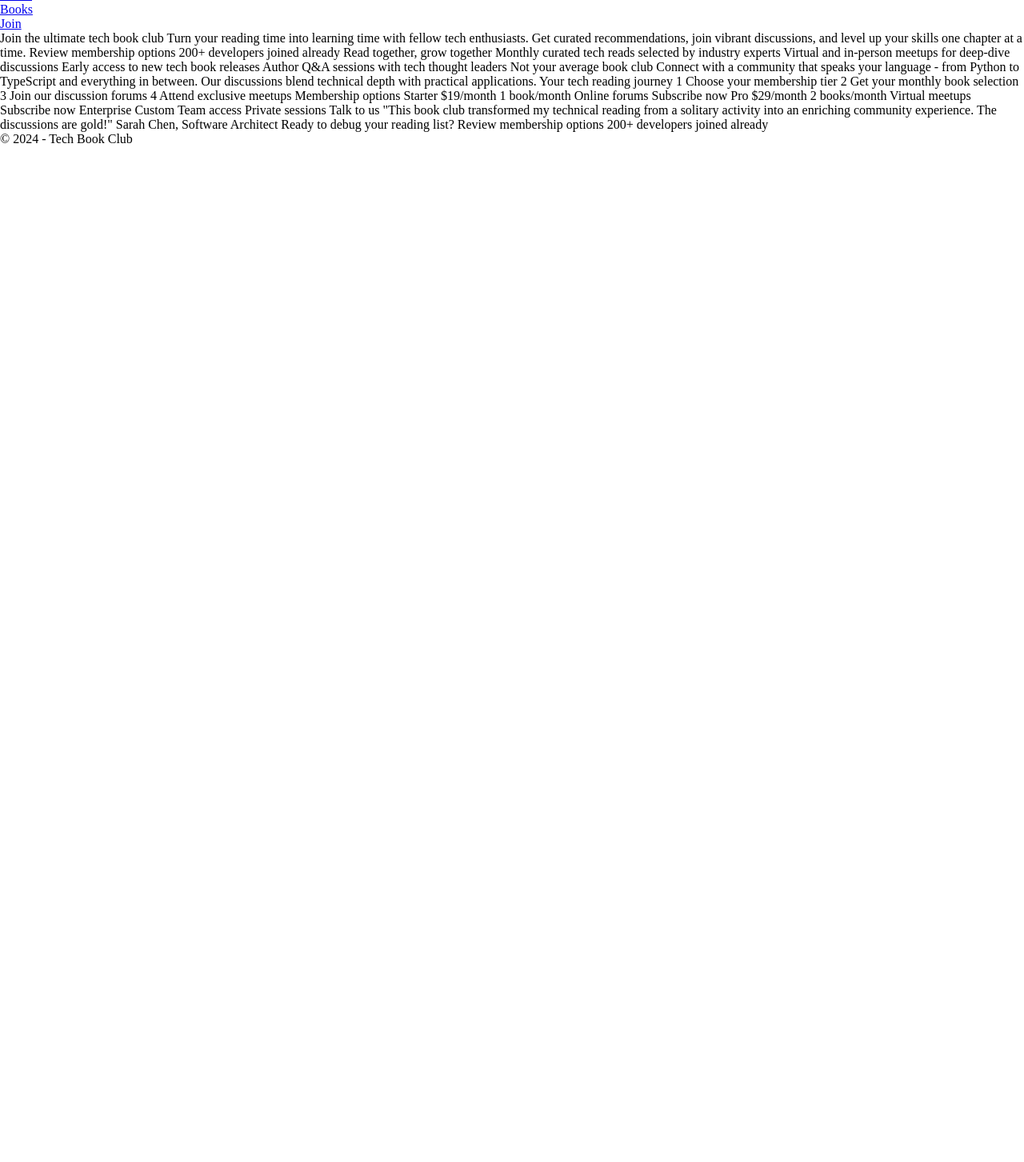
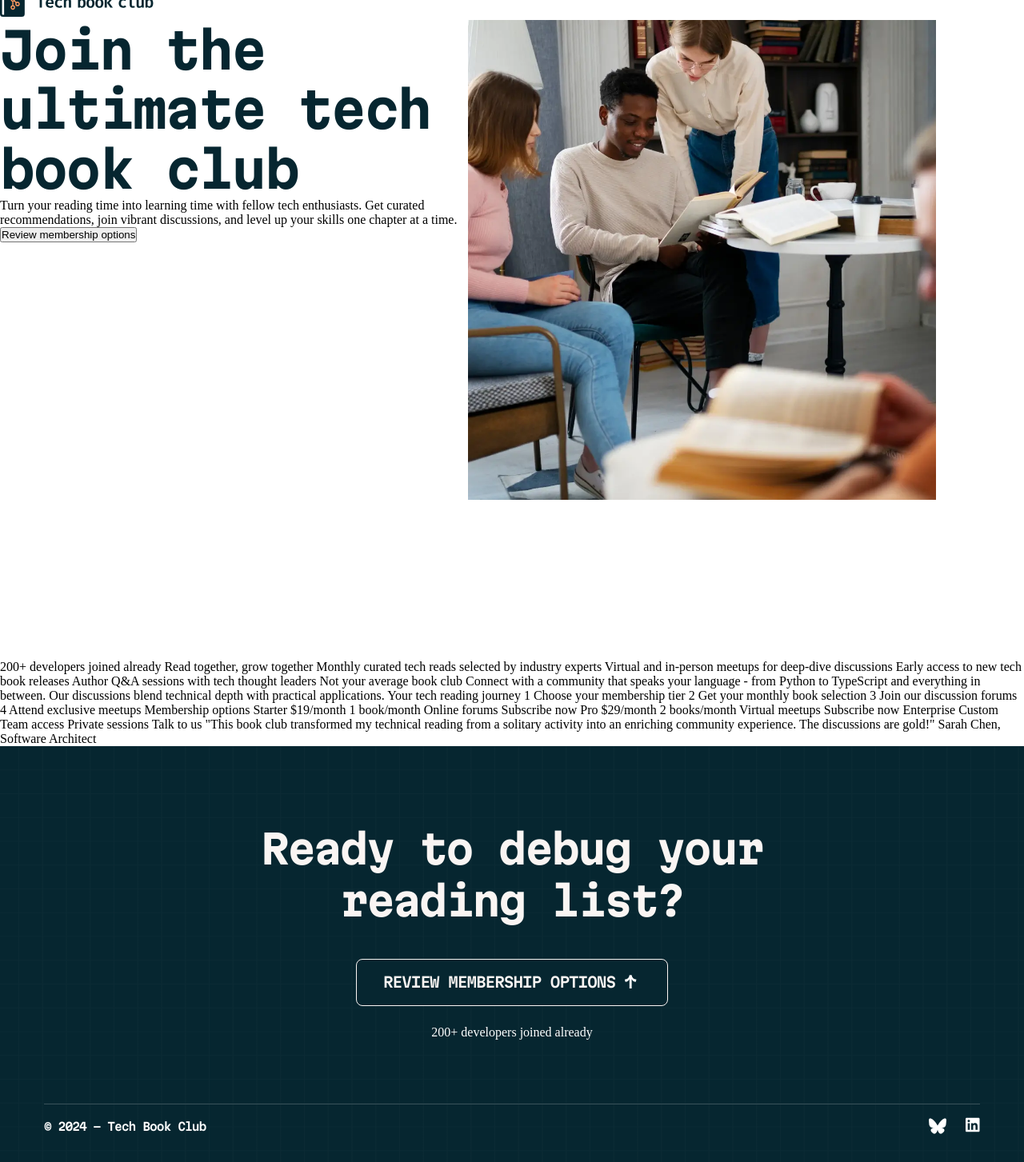
Before and after one commit to Stephanie-Dennehy/Tech-Book-Club-Landing-Page, a plain HTML site: page index.html in a window 1280 px wide. Shown: the part 15-1468 px from the top of the page at 80% size. Before the commit the page ends 800 px from the top, so only its background shows below. Drawn offline with Linux system fonts and the light colour scheme.

Commit message:
HTML and CSS for footer

```diff
--- a/index.html
+++ b/index.html
@@ -8,20 +8,38 @@
   <title>Tech Book Club Landing Page</title>
 </head>
 <body>
-  <header>
-    <nav>
-      <ul>
-        <li><a href="#about">About</a></li>
-        <li><a href="#books">Books</a></li>
-        <li><a href="#join">Join</a></li>
-      </ul>
-    </nav>
+  <header class="row">
+    <img src="./assets/images/logo.svg" alt="Tech Book Club logo">
   </header>
   <main>
-    Join the ultimate tech book club Turn your reading time into learning time with fellow tech enthusiasts. Get curated recommendations, join vibrant discussions, and level up your skills one chapter at a time. Review membership options 200+ developers joined already Read together, grow together Monthly curated tech reads selected by industry experts Virtual and in-person meetups for deep-dive discussions Early access to new tech book releases Author Q&A sessions with tech thought leaders Not your average book club Connect with a community that speaks your language - from Python to TypeScript and everything in between. Our discussions blend technical depth with practical applications. Your tech reading journey 1 Choose your membership tier 2 Get your monthly book selection 3 Join our discussion forums 4 Attend exclusive meetups Membership options Starter $19/month 1 book/month Online forums Subscribe now Pro $29/month 2 books/month Virtual meetups Subscribe now Enterprise Custom Team access Private sessions Talk to us "This book club transformed my technical reading from a solitary activity into an enriching community experience. The discussions are gold!" Sarah Chen, Software Architect Ready to debug your reading list? Review membership options 200+ developers joined already
+    <div class="row">
+      <div class="hero">
+        <div class="column">
+          <h1>Join the ultimate tech book club</h1>
+          <p>Turn your reading time into learning time with fellow tech enthusiasts. Get curated recommendations, join vibrant discussions, and level up your skills one chapter at a time.</p>
+          <button>Review membership options</button>
+        </div>
+        <div class="column">
+          <img class = hero_img src="./assets/images/image-hero-desktop.webp" alt="Tech Book Club hero image">
+        </div>
+      </div>
+    </div>
+
+      200+ developers joined already Read together, grow together Monthly curated tech reads selected by industry experts Virtual and in-person meetups for deep-dive discussions Early access to new tech book releases Author Q&A sessions with tech thought leaders Not your average book club Connect with a community that speaks your language - from Python to TypeScript and everything in between. Our discussions blend technical depth with practical applications. Your tech reading journey 1 Choose your membership tier 2 Get your monthly book selection 3 Join our discussion forums 4 Attend exclusive meetups Membership options Starter $19/month 1 book/month Online forums Subscribe now Pro $29/month 2 books/month Virtual meetups Subscribe now Enterprise Custom Team access Private sessions Talk to us "This book club transformed my technical reading from a solitary activity into an enriching community experience. The discussions are gold!" Sarah Chen, Software Architect
   </main>
   <footer>
-    <p>&copy; 2024 - Tech Book Club</p>
+    <div class="footer_section">
+      <h2>Ready to debug your reading list?</h2>
+      <button>Review membership options <svg xmlns="http://www.w3.org/2000/svg" width="24" height="25" fill="none" viewBox="0 0 24 25"><path fill="#fff" d="m3.96 8.742.72 3.12c1.224-.12 2.328-.504 3.264-1.2.936-.696 1.584-1.512 1.896-2.496v11.856h2.76V8.166c.672 1.944 2.688 3.48 5.16 3.696l.72-3.12c-3.384-.12-5.52-2.112-5.88-5.544H9.84c-.36 3.456-2.496 5.424-5.88 5.544Z"/></svg></button>
+      <p>200+ developers joined already</p>
+    </div>
+    <div class="footer_copyright row">
+      <p>&copy; 2024 - Tech Book Club</p>
+      <div class="footer_social">
+        <a href="#"><img src="./assets/images/logo-bluesky.svg" alt="bluesky icon"></a>
+        <a href="#"><img src="./assets/images/logo-linkedin.svg" alt="linkedin icon"></a>
+      </div>
+    </div>
   </footer>
 
 </body>
--- a/styles.css
+++ b/styles.css
@@ -15,6 +15,20 @@
 @font-face {
   font-family: 'martian-mono';
   src: url('/assets/fonts/martian-mono/static/MartianMono-SemiBold.ttf') format('truetype');
+  font-weight: semi-bold;
+  font-style: normal;
+}
+
+@font-face {
+  font-family: 'inter';
+  src: url('/assets/fonts/inter/static/Inter_18pt-Regular.ttf') format('truetype');
+  font-weight: regular;
+  font-style: normal;
+}
+
+@font-face {
+  font-family: 'inter';
+  src: url('/assets/fonts/inter/static/Inter_18pt-SemiBold.ttf') format('truetype');
   font-weight: semi-bold;
   font-style: normal;
 }
@@ -44,3 +58,110 @@ h1 {
   line-height: 120%;
   letter-spacing: -2px;
 }
+
+
+.row {
+  width: 100%;
+  max-width: 1170px;
+}
+
+.header {
+  background-color: var(--light-salmon-50);
+}
+
+.hero {
+  display: flex;
+  height: 100vh;
+  justify-content: center;
+}
+
+.column {
+  width: 50%;
+}
+
+.hero_img {
+  width: 100%;
+  height: 600px;
+  object-fit: cover;
+}
+
+footer {
+  display: flex;
+  flex-direction: column;
+  align-items: center;
+  justify-content: center;
+  width: 100%;
+  background-color: var(--neutral-900);
+  background-image: url('./assets/images/pattern-dark-bg.svg');
+  color: var(--neutral-0);
+  padding: 1rem;
+}
+
+.footer_section {
+  display: flex;
+  flex-direction: column;
+  justify-content: center;
+  align-items: center;
+  width: 100%;
+  max-width: 750px;
+  padding: 80px 0;
+  text-align: center;
+  align-content: center
+}
+
+.footer_section h2 {
+  font-family: 'martian-mono', sans-serif;
+  font-size: 50px;
+  font-weight: semi-bold;
+  line-height: 130%;
+  letter-spacing: -2px;
+  color: var(--neutral-100);
+  padding: 0 34px;
+}
+
+.footer_section button {
+  display: flex;
+  justify-content: center;
+  align-items: center;
+  background-color: var(--neutral-900);
+  color: var(--neutral-100);
+  border: 1px solid var(--neutral-100);
+  padding: 16px 24px;
+  font-family: 'martian-mono', sans-serif;
+  font-weight: semi-bold;
+  font-size: 18px;
+  line-height: 130%;
+  letter-spacing: -1px;
+  text-transform: uppercase;
+  margin: 40px 0 24px 0;
+  border-radius: 8px;
+  width: 100%;
+  max-width: 390px;
+}
+
+.footer_section button svg {
+  margin-left: 8px;
+}
+
+.footer_copyright {
+  width: 100%;
+  max-width: 1170px;
+  display: flex;
+  justify-content: space-between;
+  align-items: center;
+  border-top: 1px solid var(--neutral-700);
+  padding: 16px 0;
+  font-family: 'martian-mono', sans-serif;
+  font-weight: regular;
+  font-size: 14px;
+  line-height: 120%;
+  letter-spacing: -1px;
+}
+
+.footer_social {
+  display: flex;
+  height: 24px;
+  width: 24px;
+  margin-right: 40px;
+  gap: 24px;
+}
```
